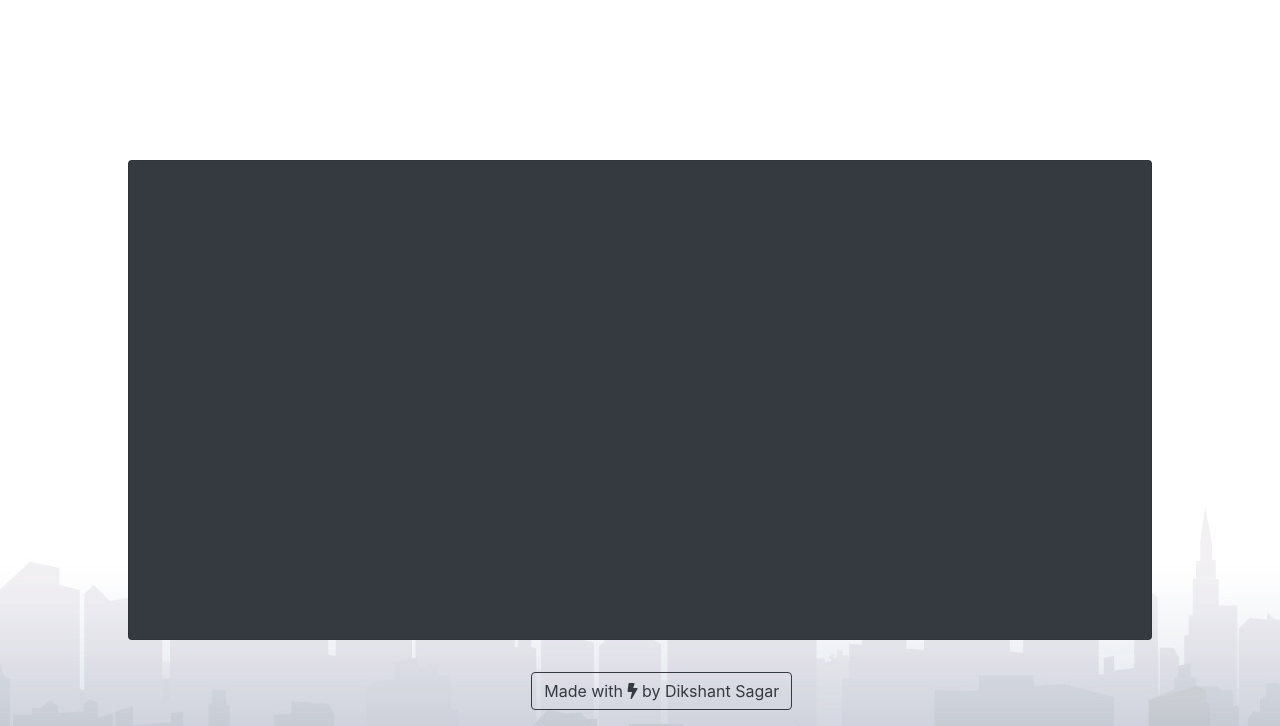
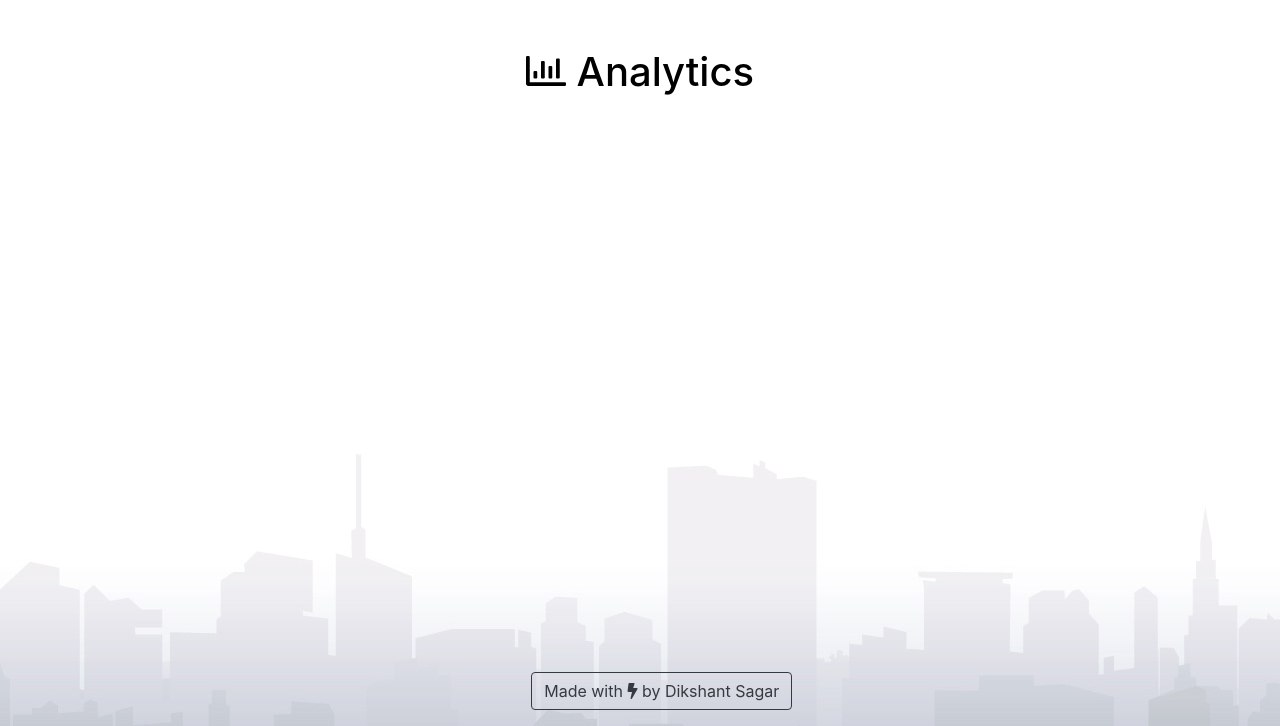
Before and after one commit to dikshantsagar/Precog-Reddit-Flair-Detector, a Django app: page /analytics in a window 1280 px wide. Shown: the part 74-800 px from the top of the page. Run offline with Django 3.2, Linux system fonts and the light colour scheme; some libraries are stand-ins or nearby versions.

Commit message:
Update analytics.html

```diff
--- a/templates/analytics.html
+++ b/templates/analytics.html
@@ -13,19 +13,29 @@
     <script src="https://maxcdn.bootstrapcdn.com/bootstrap/4.3.1/js/bootstrap.min.js"></script>
     <link rel="stylesheet" href="https://use.fontawesome.com/releases/v5.8.2/css/all.css">
     <link rel="stylesheet" href="{% static "/style.css" %}">
+    <script src="https://cdnjs.cloudflare.com/ajax/libs/Chart.js/2.8.0/Chart.min.js"></script>
+    <script src=''></script>
+    <script src=''></script>
 </head>
 <body class="bg-light">
     <nav class="navbar navbar-expand-sm bg-dark navbar-dark">
         <a class="navbar-brand" href={% url 'home'%}><h1 class="fab fa-reddit-alien"></h1></a>
         <a class="navbar-link"><h3 class="header">Redd<b style="color: rgb(255, 115, 0);">i</b>t Flair Detector</h3></a>
-    </nav>
-    <div class="card bg-dark container2">
+    </nav><br><br>
+    <h1 style="color: black;"><i class="far fa-chart-bar"></i> Analytics </h1>
+    <p  class="mobile" style="color: black;">*Best viewed in Desktop</p>
+    <div class="chartdiv">
+         <canvas id='chart' height="80%"> </canvas>
+    </div>
+    <div class="chartdiv">
+        <canvas id='chart2' height="80%"> </canvas>
+    </div>
 
-    </div>
     <footer>
         <div class="footer">
             <button class="btn btn-outline-dark">Made with <i class="fas fa-bolt"></i> by Dikshant Sagar</button>
         </div>
     </footer>
+    <script src="{% static "/chartscript.js" %}"></script>
 </body>
 </html>
```
